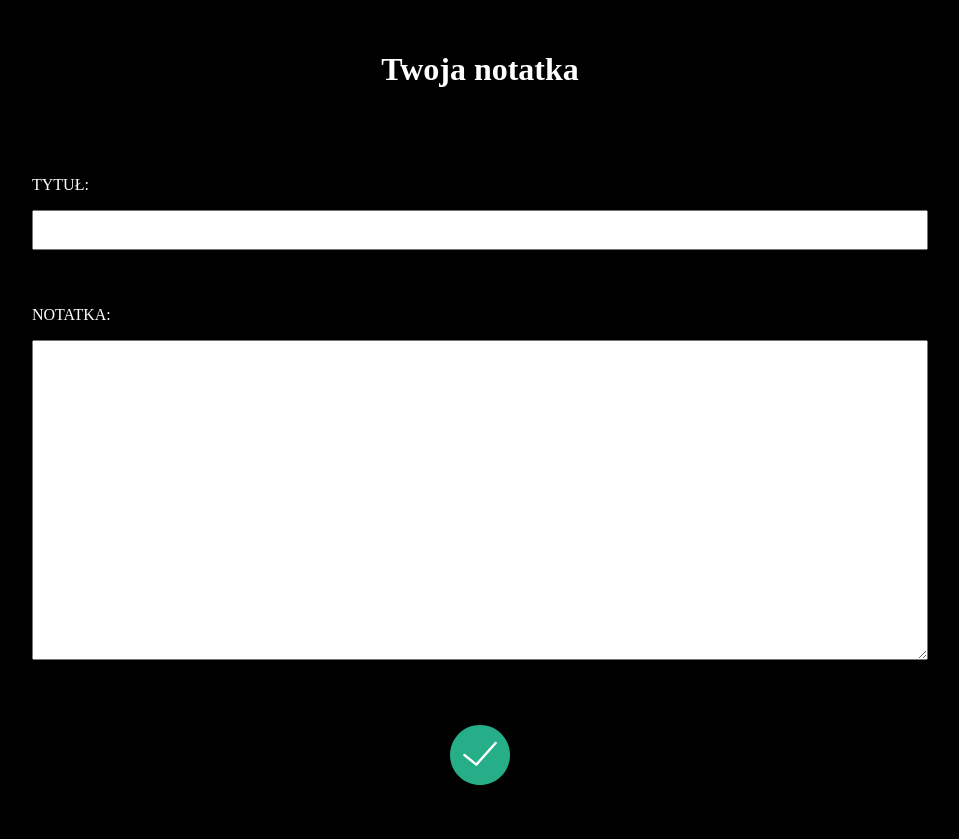
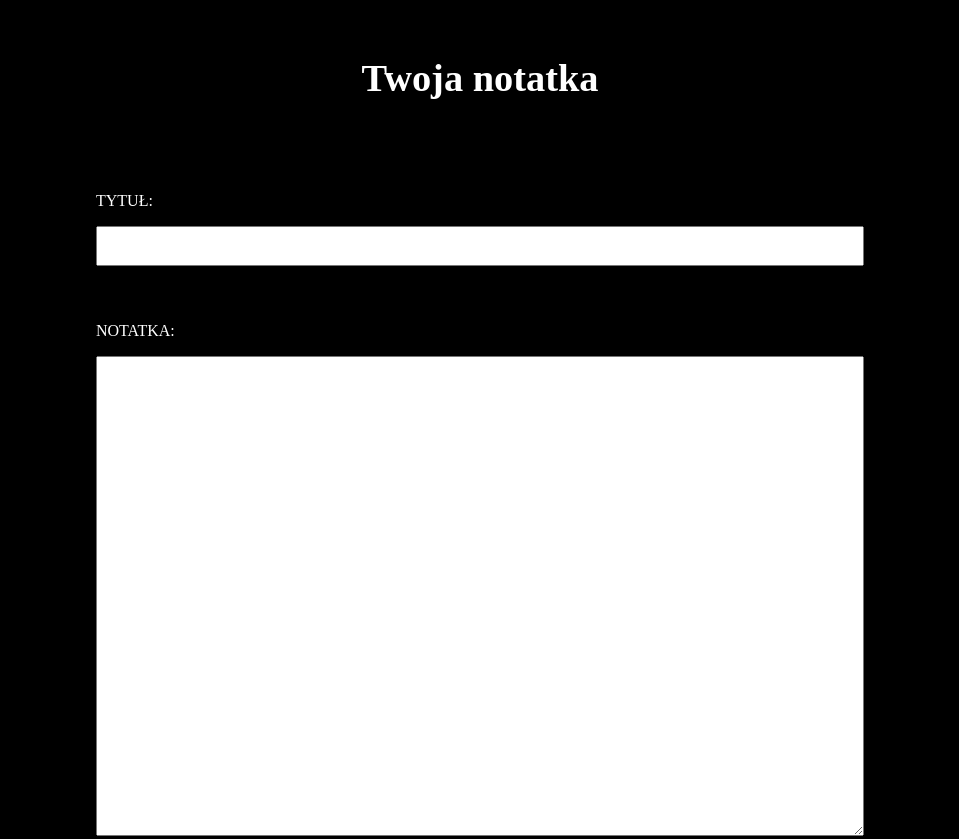
Before and after one commit to AleksandraBozenko/notatka, a website: page src/content/index.html in a window 1280 px wide. Shown: the top 839 px of the page, without its empty margins (160-1119 px from the left). Drawn offline with nearby package versions, Linux system fonts and the light colour scheme; files that its build step writes are made by us from their sources.

Commit message:
Feat: Responsive

```diff
--- a/src/scss/main.scss
+++ b/src/scss/main.scss
@@ -37,10 +37,6 @@ html {
       width: 100%;
       height: 5vh;
       font-size: 1.2em;
-      // background: none;
-      // border: none;
-      // border-bottom: 3px solid $white;
-      // color: $white;
     }
   }
   &__about{
@@ -49,8 +45,6 @@ html {
       width: 100%;
       height: 40vh;
       font-size: 1.2em;
-      // background: $green;
-      // border-bottom: 3px solid $white;
     }
   }
 }
@@ -71,3 +65,21 @@ html {
     }
   }
 }
+@media(min-width: 900px){
+  .header{
+    &__title{
+      font-size: 2.4em;
+    }
+  }
+  .note{
+    &__title{
+      width: 60vw;
+    }
+    &__about{
+      width: 60vw;
+      &--textarea{
+        height: 60vh;
+      }
+    }
+  }
+}
```
